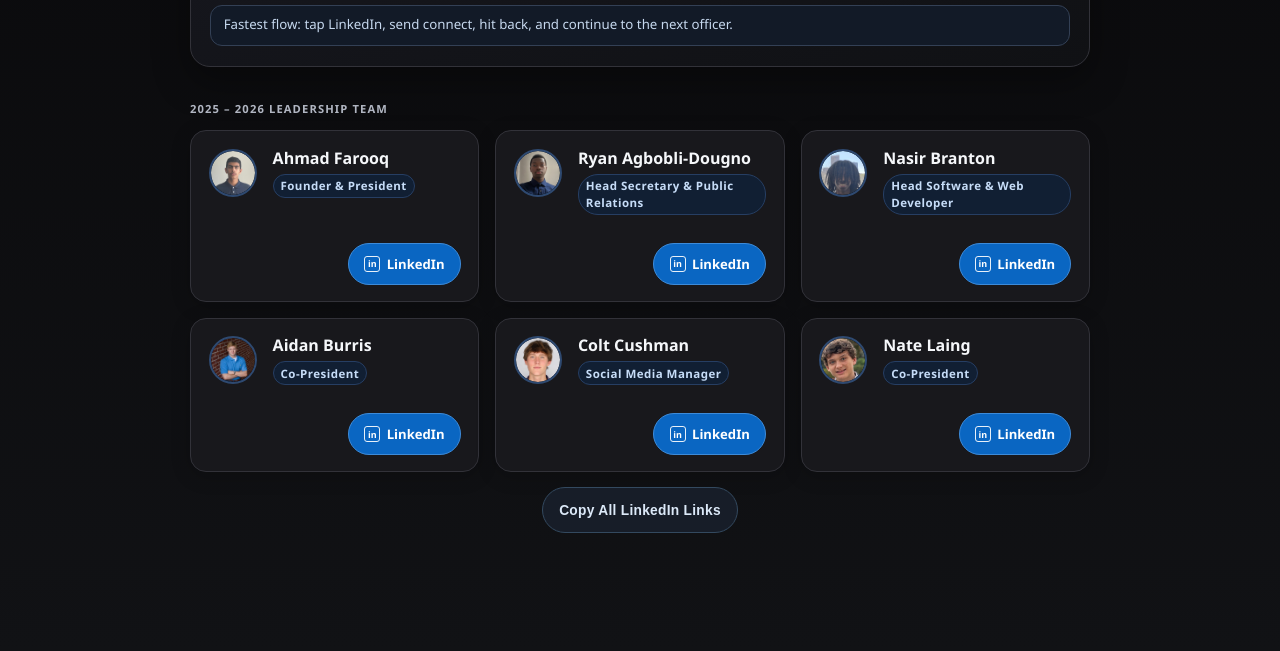
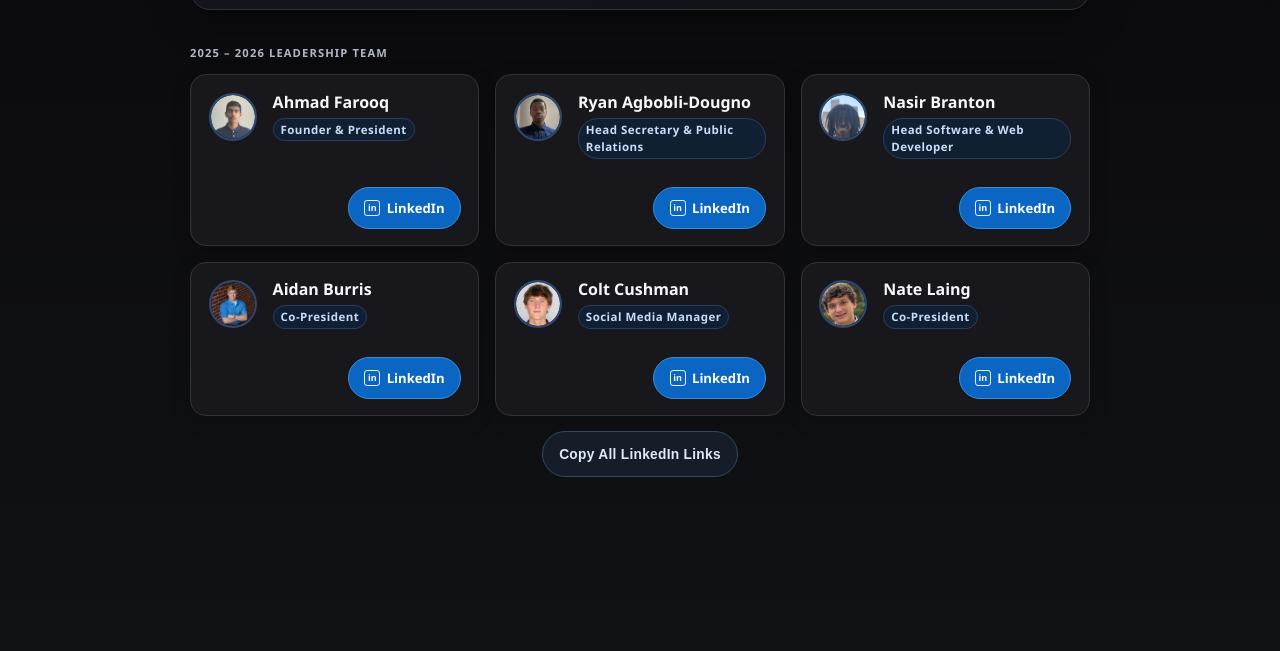
Before and after one commit to SuperCoder267/linkedinthing, a plain HTML site: page index.html in a window 1280 px wide. Shown: the part 149-800 px from the top of the page. Drawn offline with Linux system fonts and the light colour scheme.

Commit message:
i removed something

```diff
--- a/index.html
+++ b/index.html
@@ -401,7 +401,6 @@
           <a class="btn btn-secondary" href="#team">Start Connecting</a>
         </div>
       </div>
-      <p class="note">Fastest flow: tap LinkedIn, send connect, hit back, and continue to the next officer.</p>
     </header>
 
     <p id="team" class="section-label">2025 – 2026 Leadership Team</p>
```
